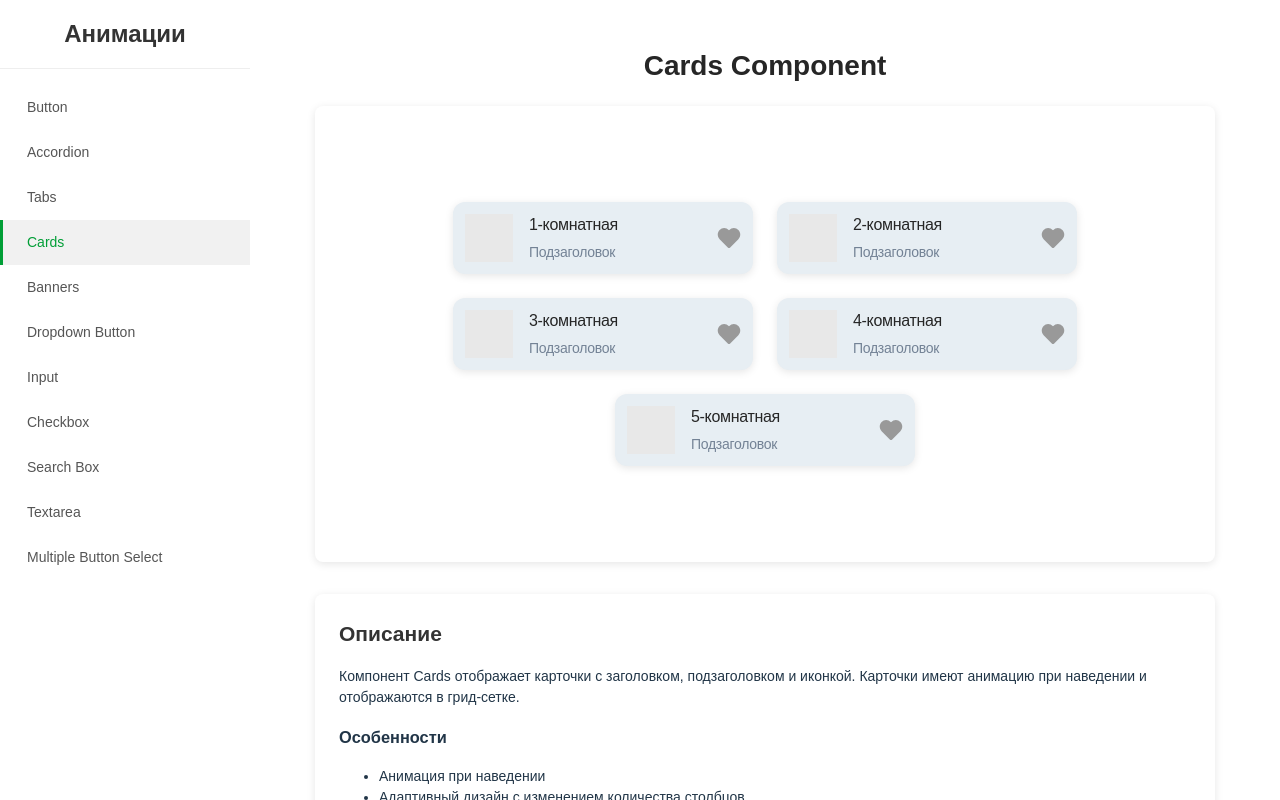
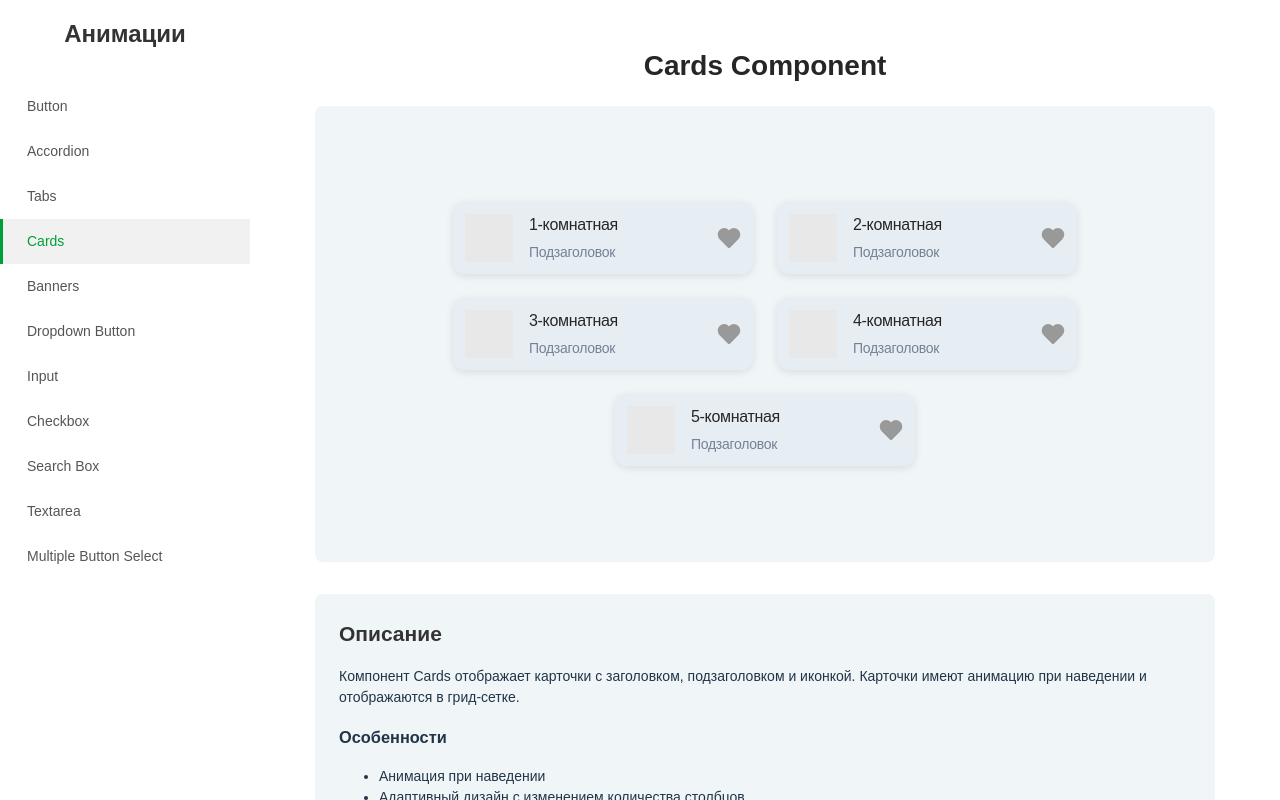
Before and after one commit to maxim-petrov/component-animation, a React (Vite) app: page /cards in a window 1280 px wide. Built offline with nearby package versions, Linux system fonts and the light colour scheme; a web font is replaced by a local one.

Commit message:
Update page

```diff
--- a/src/App.css
+++ b/src/App.css
@@ -675,7 +675,6 @@ h1 {
 
 .sidebar-header {
   padding: 0 1.5rem 1rem;
-  border-bottom: 1px solid #eee;
   margin-bottom: 1rem;
 }
 
@@ -720,19 +719,17 @@ h1 {
 }
 
 .component-demo {
-  background-color: white;
+  background-color: #f0f5f8;
   padding: 2rem;
   border-radius: 8px;
-  box-shadow: 0 2px 8px rgba(0, 0, 0, 0.1);
   margin: 1.5rem 0;
 }
 
 .component-description {
   margin-top: 2rem;
   padding: 1.5rem;
-  background-color: white;
+  background-color: #f0f5f8;
   border-radius: 8px;
-  box-shadow: 0 2px 8px rgba(0, 0, 0, 0.1);
 }
 
 .component-description h2 {
@@ -750,9 +747,8 @@ h1 {
 .component-variations {
   margin-top: 2rem;
   padding: 1.5rem;
-  background-color: white;
+  background-color: #f0f5f8;
   border-radius: 8px;
-  box-shadow: 0 2px 8px rgba(0, 0, 0, 0.1);
 }
 
 .variations-grid {
```
